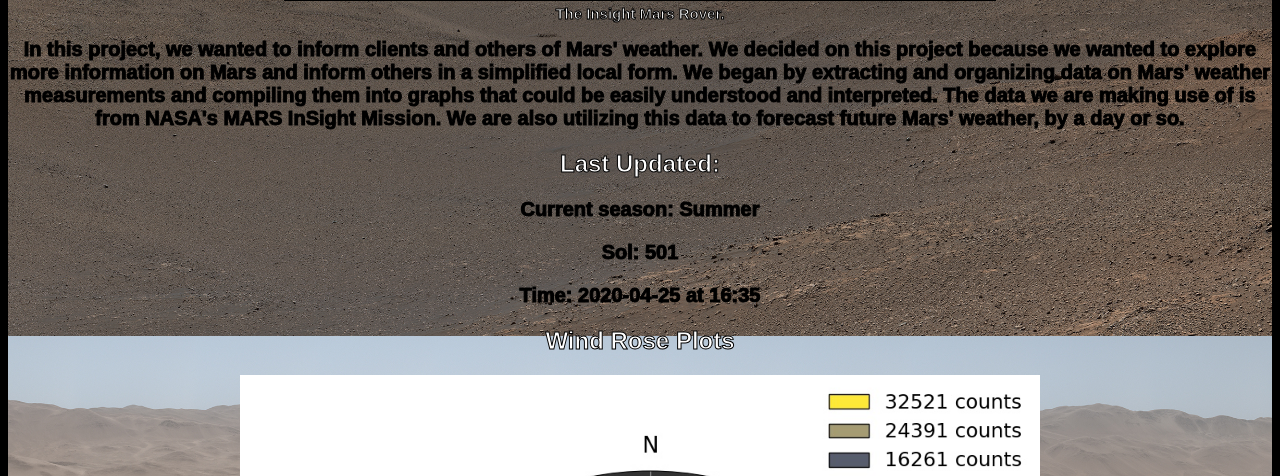
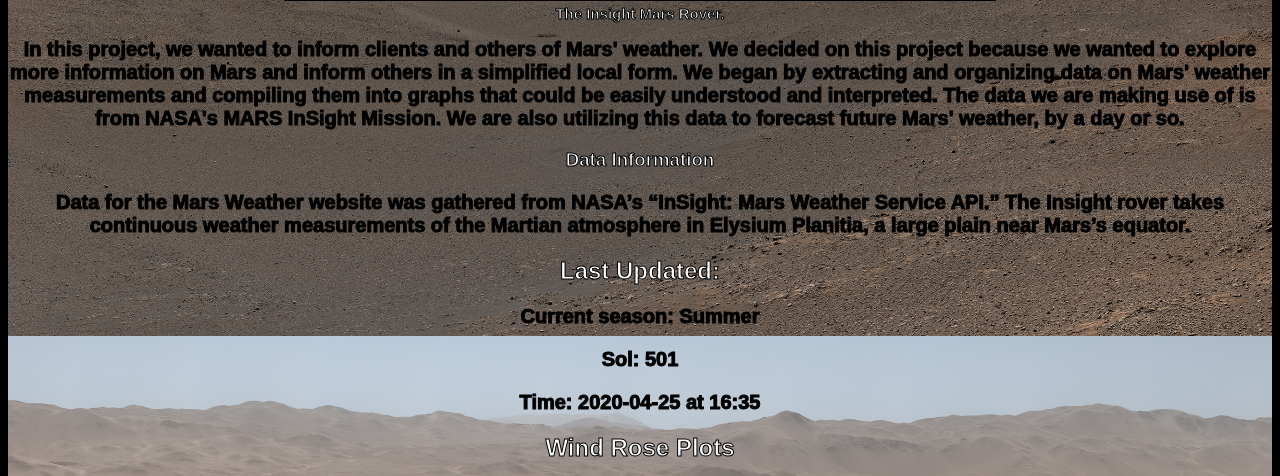
Before and after one commit to GarrettFaucher/CS205-Final, a PHP site: page / in a window 1280 px wide. Shown: the part 485-961 px from the top of the page. Run offline with PHP 8.4, Linux system fonts and the light colour scheme.

Commit message:
Data info

```diff
--- a/index.php
+++ b/index.php
@@ -28,10 +28,13 @@
             We are also utilizing this data to forecast future Mars' weather, by a day or so.</strong>
         </p1>
 
+        <h3><strong>Data Information </strong></h3>
+        <p><strong><?php include('data_info.txt'); ?></strong></p>
+
         <h2><strong>Last Updated:</strong></h2>
-        <p><strong>Current season: <?php include('data/season.txt'); ?></strong></p>
-        <p><strong>Sol: <?php include('data/sol.txt'); ?></strong></p>
-        <p><strong>Time: <?php include('data/time.txt'); ?></strong></p>
+        <p><strong>Current season: <?php include('season.txt'); ?></strong></p>
+        <p><strong>Sol: <?php include('sol.txt'); ?></strong></p>
+        <p><strong>Time: <?php include('time.txt'); ?></strong></p>
 
         <article id="wind">
             <h2><strong> Wind Rose Plots</strong></h2>
```
